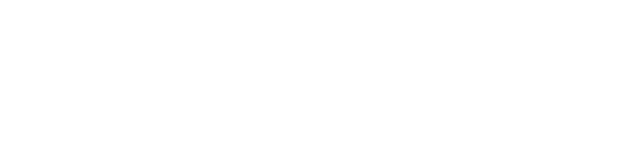
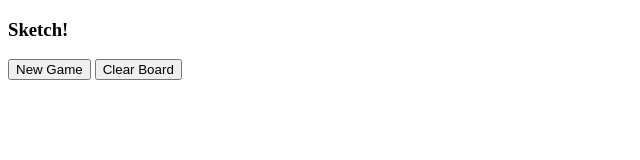
Before and after one commit to Talon-Dechert/ScreenDraw, a plain HTML site: page index.html in a window 1280 px wide. Shown: the whole page, without its empty margins (0-640 px from the left). Drawn offline with Linux system fonts and the light colour scheme.

Commit message:
Add HTML divs

```diff
--- a/index.html
+++ b/index.html
@@ -10,6 +10,15 @@
     <title>Sketch!</title>
 </head>
 <body>
+    <div class="header">
+        <h3 class="title">
+            Sketch!
+        </h3>
+    </div>
+    <div class="buttonArea">
+        <button class="newGame">New Game</button>
+        <button class="clearBoard">Clear Board</button>
+    </div>
     <div class="sketchPad">
 
     </div>
```
